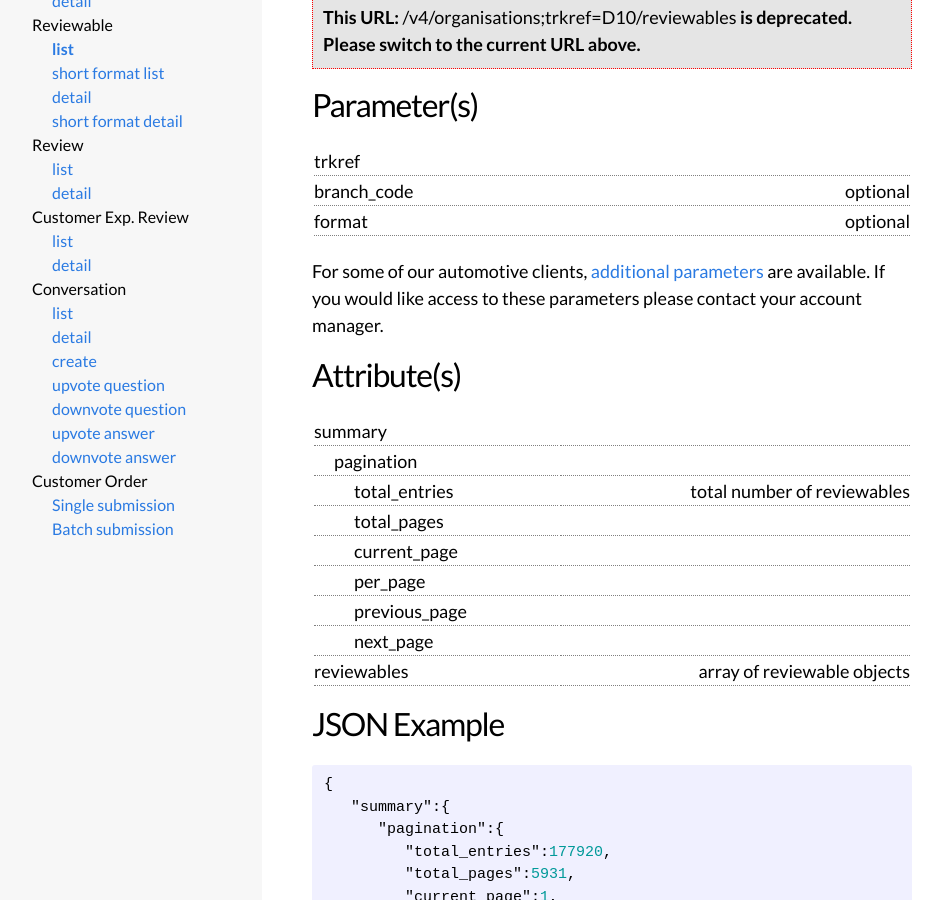
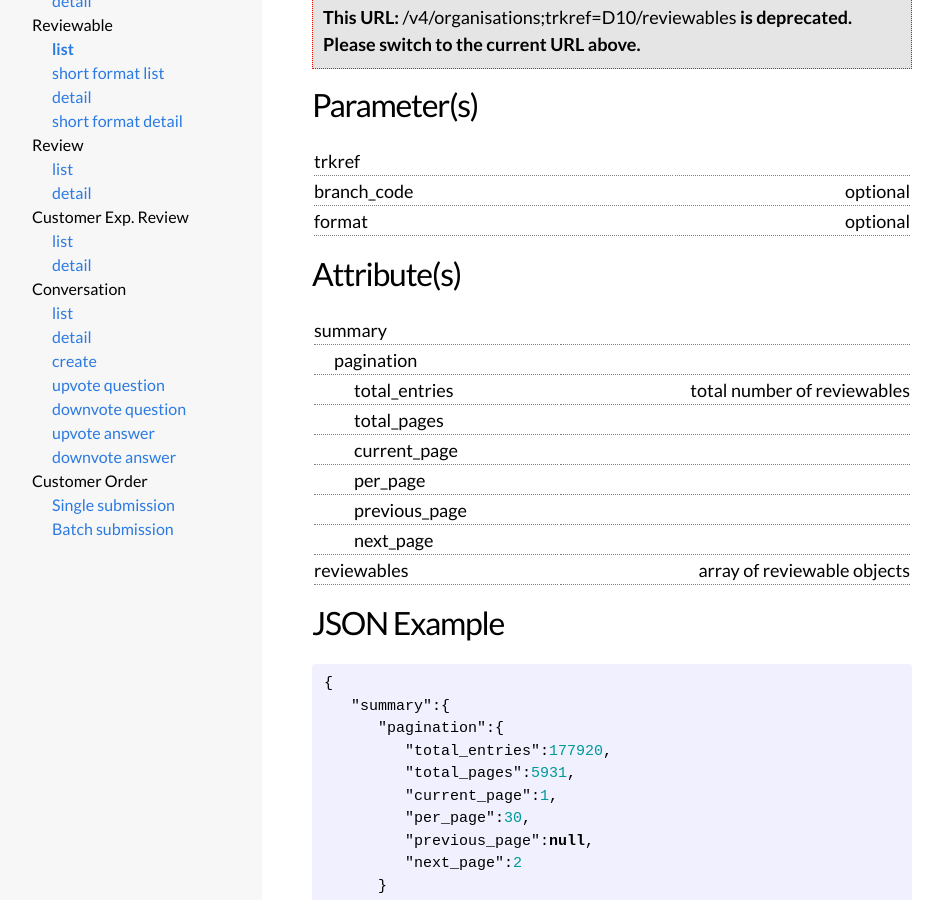
Before and after one commit to reevoo/reevoo.github.io, a Jekyll site: the page built from docs/reevooapi/reviewable/reviewable-list.markdown, in a window 1280 px wide and 900 px high, scrolled down 522 px. Shown: the whole window, without its empty margins (153-1096 px from the left). Built offline with Jekyll 4.4.1, drawn with Linux system fonts in a browser that asks for light colours.

Commit message:
Remove additional automotive params as it's currently not working for reviewables end point

```diff
--- a/docs/reevooapi/reviewable/reviewable-list.markdown
+++ b/docs/reevooapi/reviewable/reviewable-list.markdown
@@ -29,8 +29,6 @@ organisation.
 |branch_code|optional|
 |format     |optional|
 
-For some of our automotive clients, [additional parameters](../../review-fetcher) are available.
-If you would like access to these parameters please contact your account manager.
 
 ## Attribute(s)
 
```
